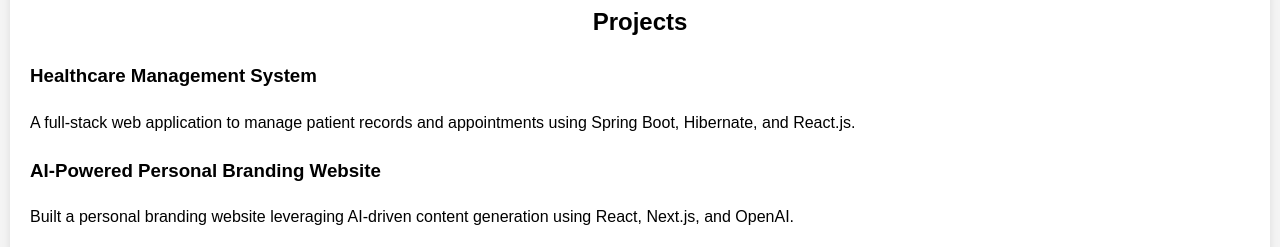
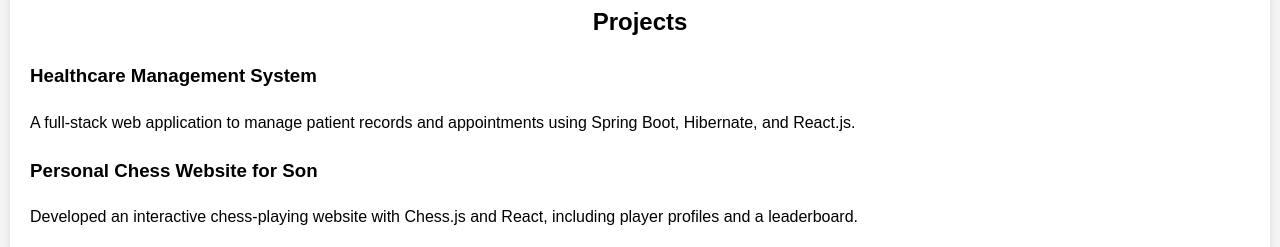
Before and after one commit to kavitha0507/kavi_portfolio, a plain HTML site: page index.html in a window 1280 px wide. Shown: the part 802-1049 px from the top of the page. Drawn offline with Linux system fonts and the light colour scheme.

Commit message:
Update index.html

```diff
--- a/index.html
+++ b/index.html
@@ -36,10 +36,7 @@
       <h3>Healthcare Management System</h3>
       <p>A full-stack web application to manage patient records and appointments using Spring Boot, Hibernate, and React.js.</p>
     </div>
-    <div class="project">
-      <h3>AI-Powered Personal Branding Website</h3>
-      <p>Built a personal branding website leveraging AI-driven content generation using React, Next.js, and OpenAI.</p>
-    </div>
+
     <div class="project">
       <h3>Personal Chess Website for Son</h3>
       <p>Developed an interactive chess-playing website with Chess.js and React, including player profiles and a leaderboard.</p>
```
